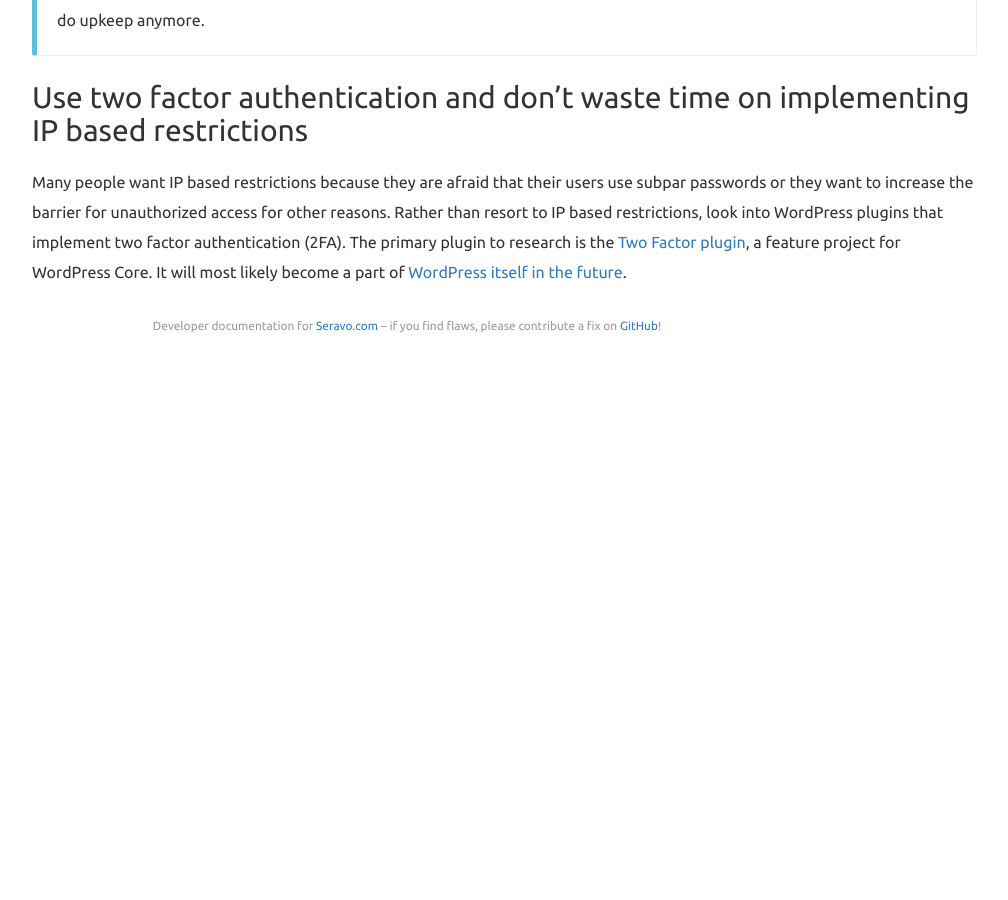
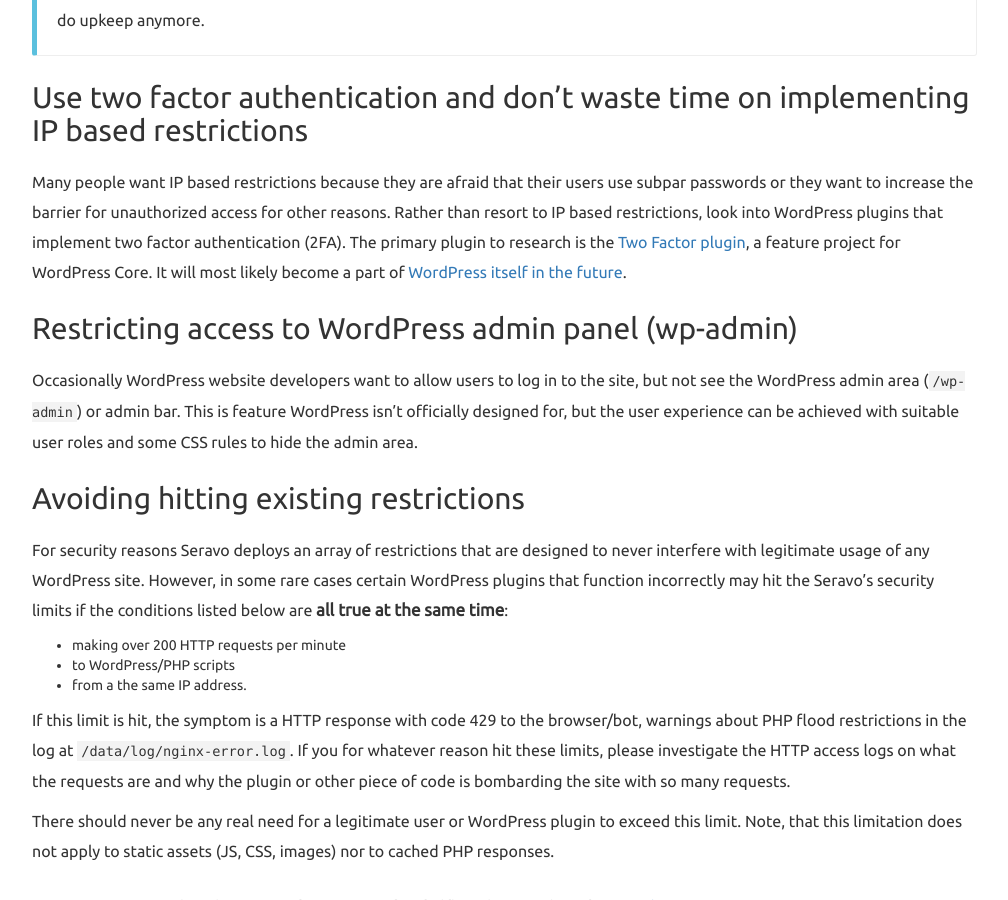
Before and after one commit to Seravo/docs, a Jekyll site: the page built from _posts/2017-03-26-restricting-access.md, in a window 1280 px wide and 900 px high, scrolled down 1819 px. Shown: the whole window, without its empty margins (233-1241 px from the left). Built offline with Jekyll 4.4.1, drawn with Linux system fonts in a browser that asks for light colours; nearby versions of some CDN libraries; before the commit the page ends 2183 px from its top, so only the background shows below that.

Commit message:
Document PHP flood restrictions and wp-admin hiding

```diff
--- a/_posts/2017-03-26-restricting-access.md
+++ b/_posts/2017-03-26-restricting-access.md
@@ -58,3 +58,19 @@
 ## Use two factor authentication and don't waste time on implementing IP based restrictions
 
 Many people want IP based restrictions because they are afraid that their users use subpar passwords or they want to increase the barrier for unauthorized access for other reasons. Rather than resort to IP based restrictions, look into WordPress plugins that implement two factor authentication (2FA). The primary plugin to research is the [Two Factor plugin](https://wordpress.org/plugins/two-factor/), a feature project for WordPress Core. It will most likely become a part of [WordPress itself in the future](https://make.wordpress.org/meta/2018/02/27/two-factor-authentication-on-wp-org/).
+
+## Restricting access to WordPress admin panel (wp-admin)
+
+Occasionally WordPress website developers want to allow users to log in to the site, but not see the WordPress admin area (`/wp-admin`) or admin bar. This is feature WordPress isn't officially designed for, but the user experience can be achieved with suitable user roles and some CSS rules to hide the admin area.
+
+## Avoiding hitting existing restrictions
+
+For security reasons Seravo deploys an array of restrictions that are designed to never interfere with legitimate usage of any WordPress site. However, in some rare cases certain WordPress plugins that function incorrectly may hit the Seravo's security limits if the conditions listed below are **all true at the same time**:
+
+* making over 200 HTTP requests per minute
+* to WordPress/PHP scripts
+* from a the same IP address.
+
+If this limit is hit, the symptom is a HTTP response with code 429 to the browser/bot, warnings about PHP flood restrictions in the log at `/data/log/nginx-error.log`. If you for whatever reason hit these limits, please investigate the HTTP access logs on what the requests are and why the plugin or other piece of code is bombarding the site with so many requests.
+
+There should never be any real need for a legitimate user or WordPress plugin to exceed this limit. Note, that this limitation does not apply to static assets (JS, CSS, images) nor to cached PHP responses.
```
